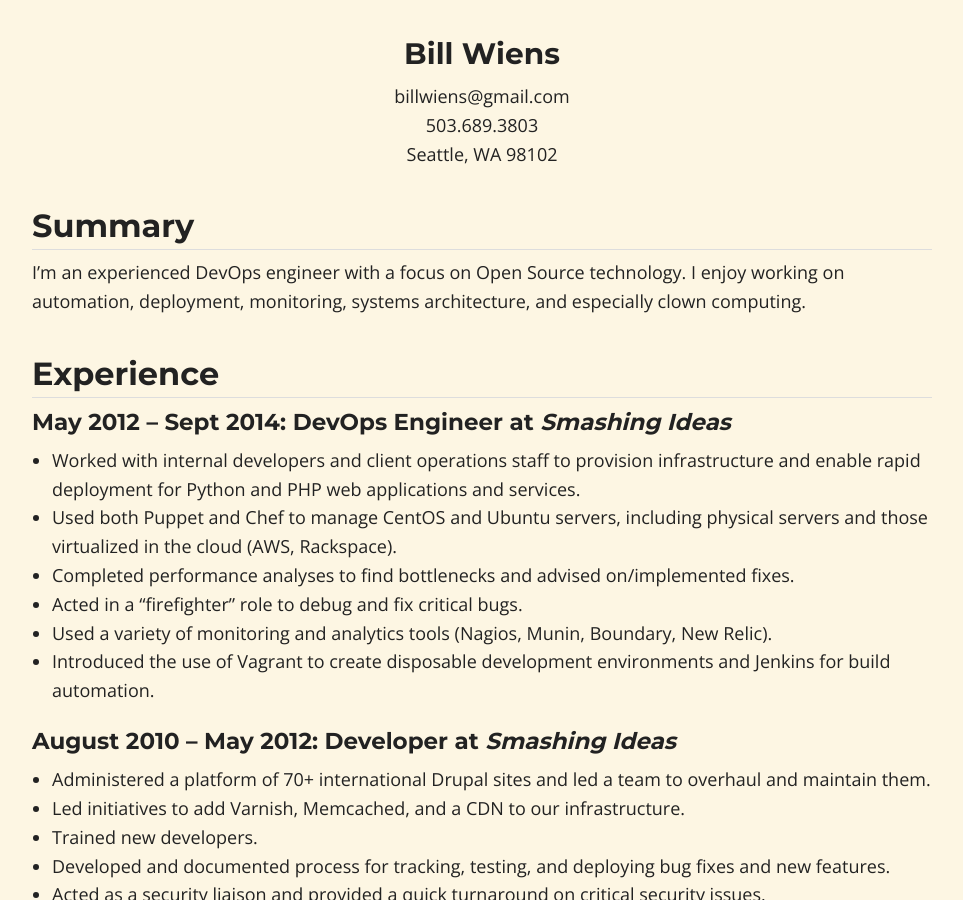
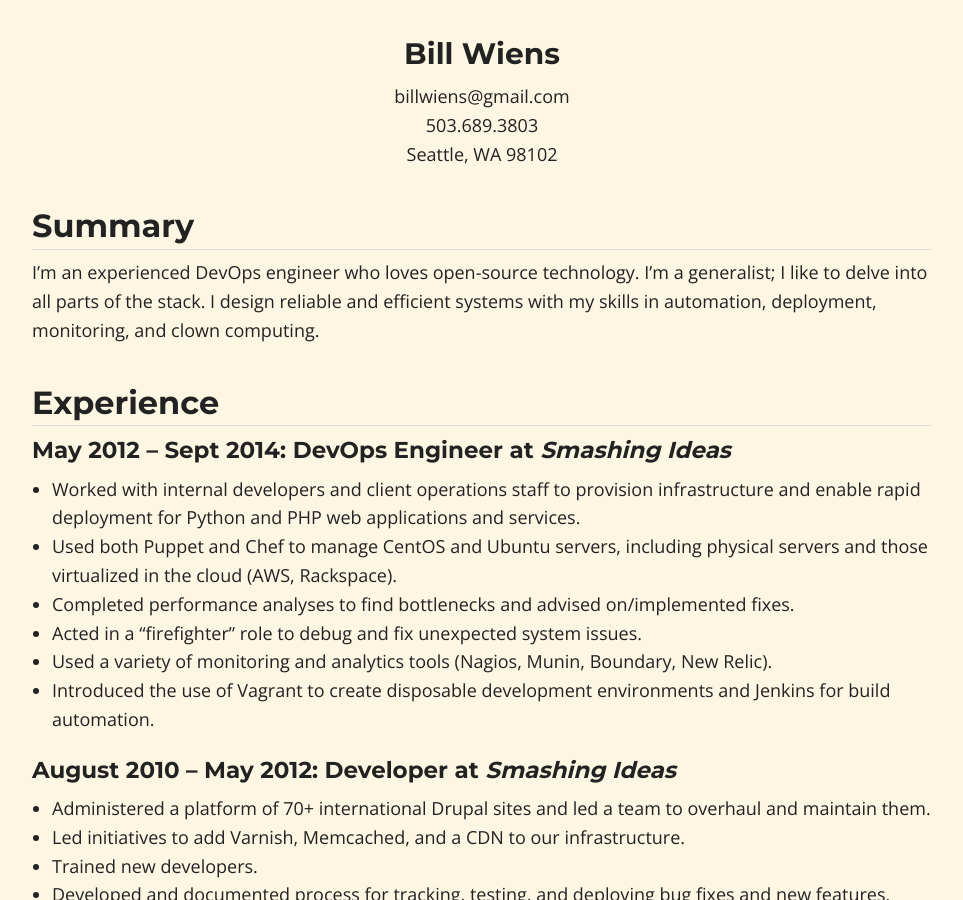
Before and after one commit to billputer/billwiens.com, a Jekyll site: the page built from resume/resume.md, in a window 1280 px wide and 900 px high, scrolled down 261 px. Shown: the whole window, without its empty margins (158-1121 px from the left). Built offline with Jekyll 4.4.1, drawn with Linux system fonts in a browser that asks for light colours; nearby versions of some CDN libraries.

Commit message:
Updated Summary to be more professional.

```diff
--- a/resume/resume.md
+++ b/resume/resume.md
@@ -15,7 +15,7 @@ Seattle, WA 98102<br/>
 
 # Summary
 
-I'm an experienced DevOps engineer with a focus on Open Source technology. I enjoy working on automation, deployment, monitoring, systems architecture, and especially clown computing.
+I'm an experienced DevOps engineer who loves open-source technology. I'm a generalist; I like to delve into all parts of the stack. I design reliable and efficient systems with my skills in automation, deployment, monitoring, and clown computing.
 
 # Experience
 
@@ -23,7 +23,7 @@ I'm an experienced DevOps engineer with a focus on Open Source technology. I enj
 * Worked with internal developers and client operations staff to provision infrastructure and enable rapid deployment for Python and PHP web applications and services.
 * Used both Puppet and Chef to manage CentOS and Ubuntu servers, including physical servers and those virtualized in the cloud (AWS, Rackspace).
 * Completed performance analyses to find bottlenecks and advised on/implemented fixes.
-* Acted in a "firefighter" role to debug and fix critical bugs.
+* Acted in a "firefighter" role to debug and fix unexpected system issues.
 * Used a variety of monitoring and analytics tools (Nagios, Munin, Boundary, New Relic).
 * Introduced the use of Vagrant to create disposable development environments and Jenkins for build automation.
 
```
